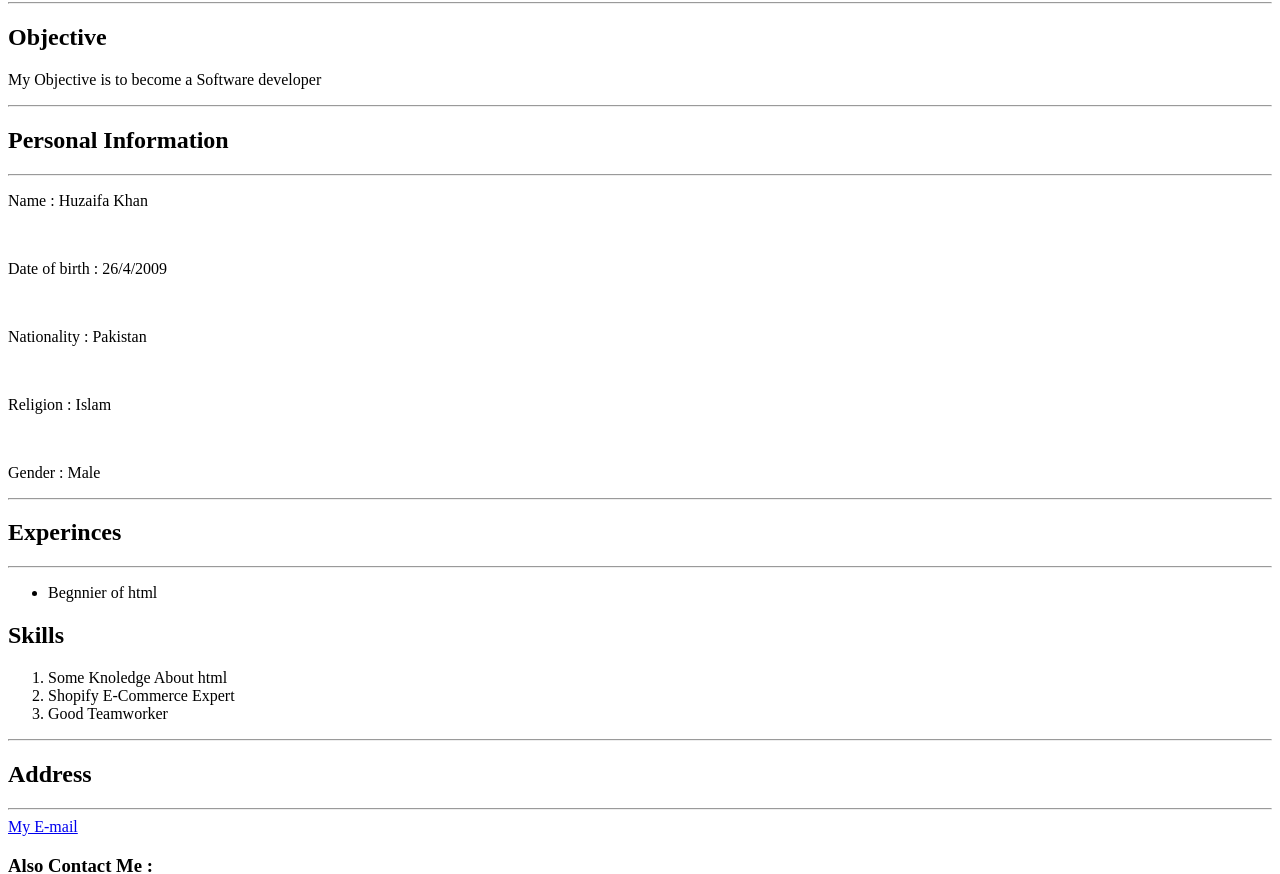
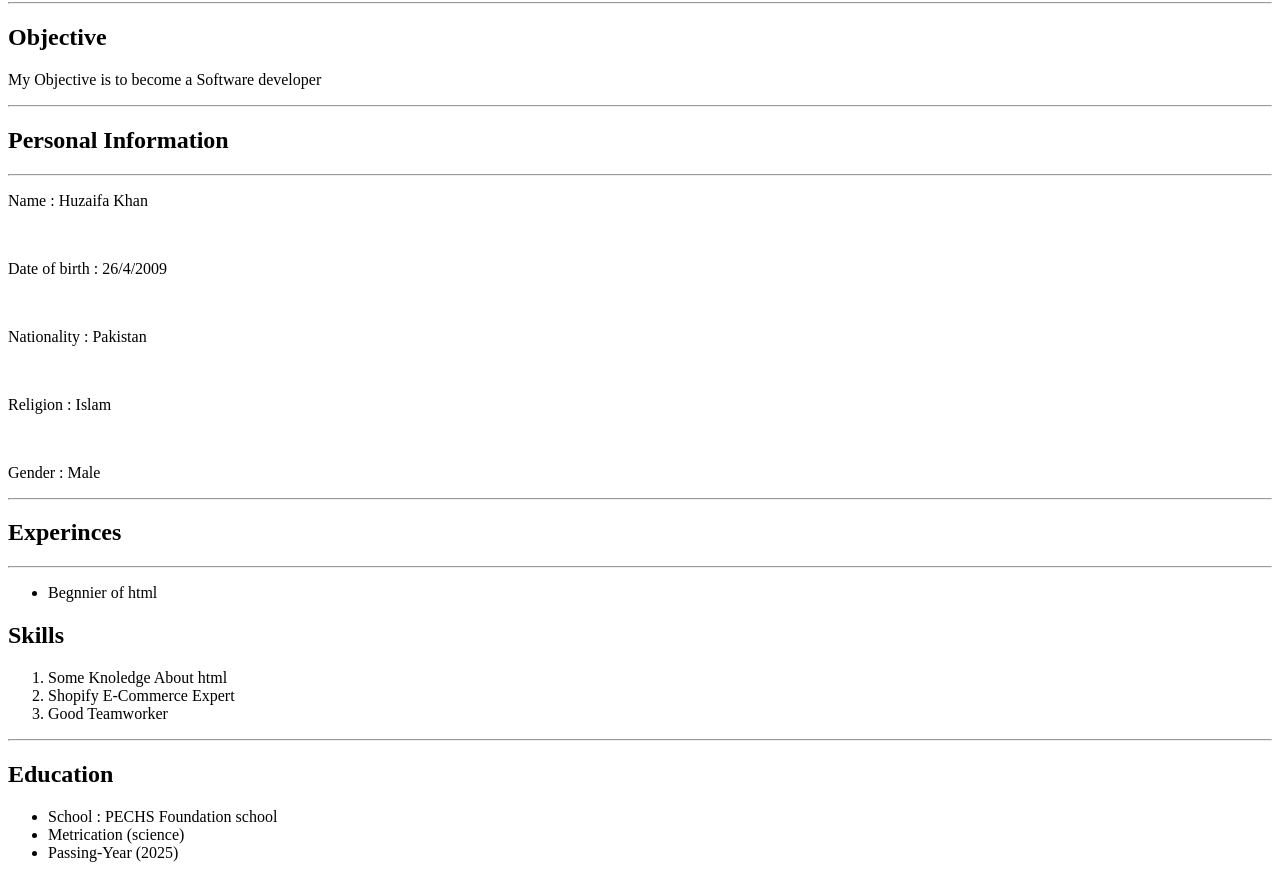
Before and after one commit to Huzaifa12487/Assigment-1-CV-, a plain HTML site: page index.html in a window 1280 px wide. Shown: the part 88-962 px from the top of the page. Drawn offline with Linux system fonts and the light colour scheme.

Commit message:
index.html

```diff
--- a/index.html
+++ b/index.html
@@ -36,6 +36,12 @@
         <li>Good Teamworker</li>
     </ol>
     <hr>
+    <h2>Education</h2>
+    <ul>
+        <li>School : PECHS Foundation school</li>
+        <li>Metrication (science)</li>
+        <li>Passing-Year (2025)</li>
+    </ul>
     <h2>Address</h2>
     <hr>
     <a href="gggggthv@gmail.com">My E-mail</a>
```
